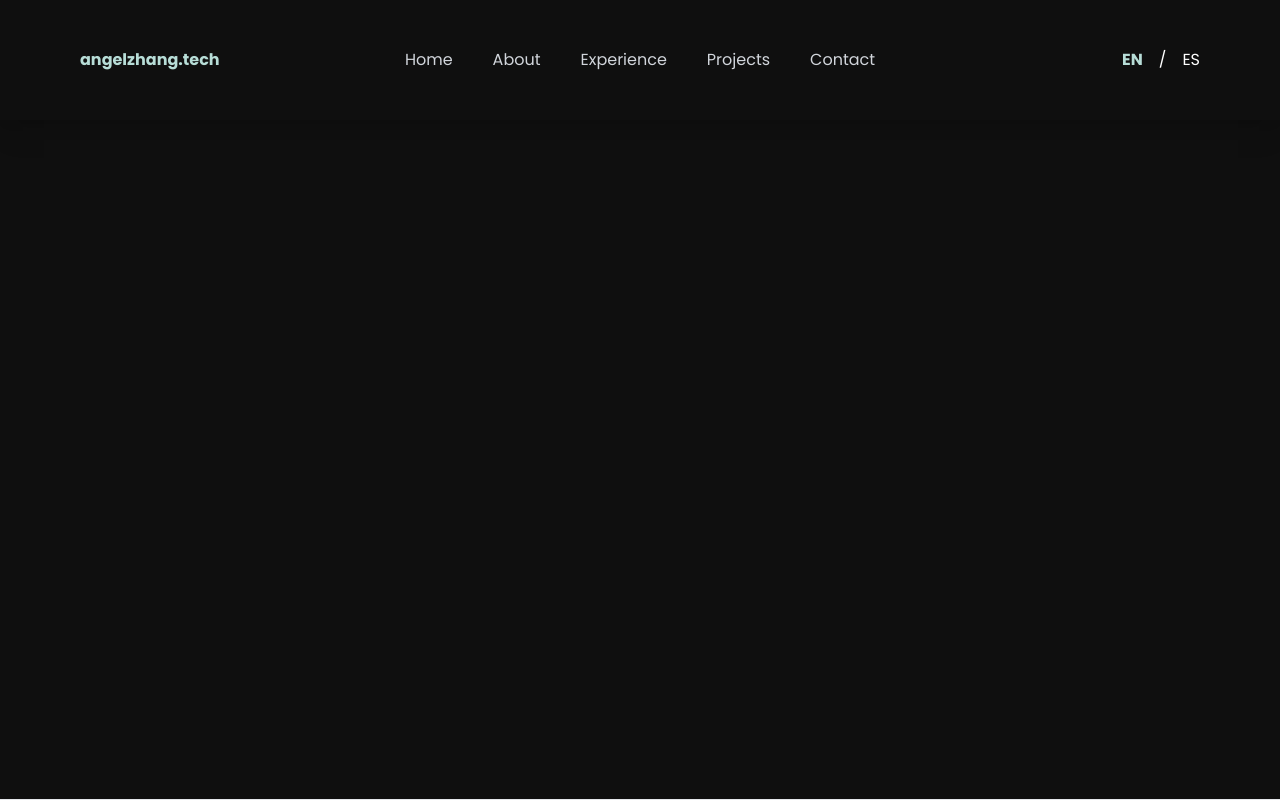
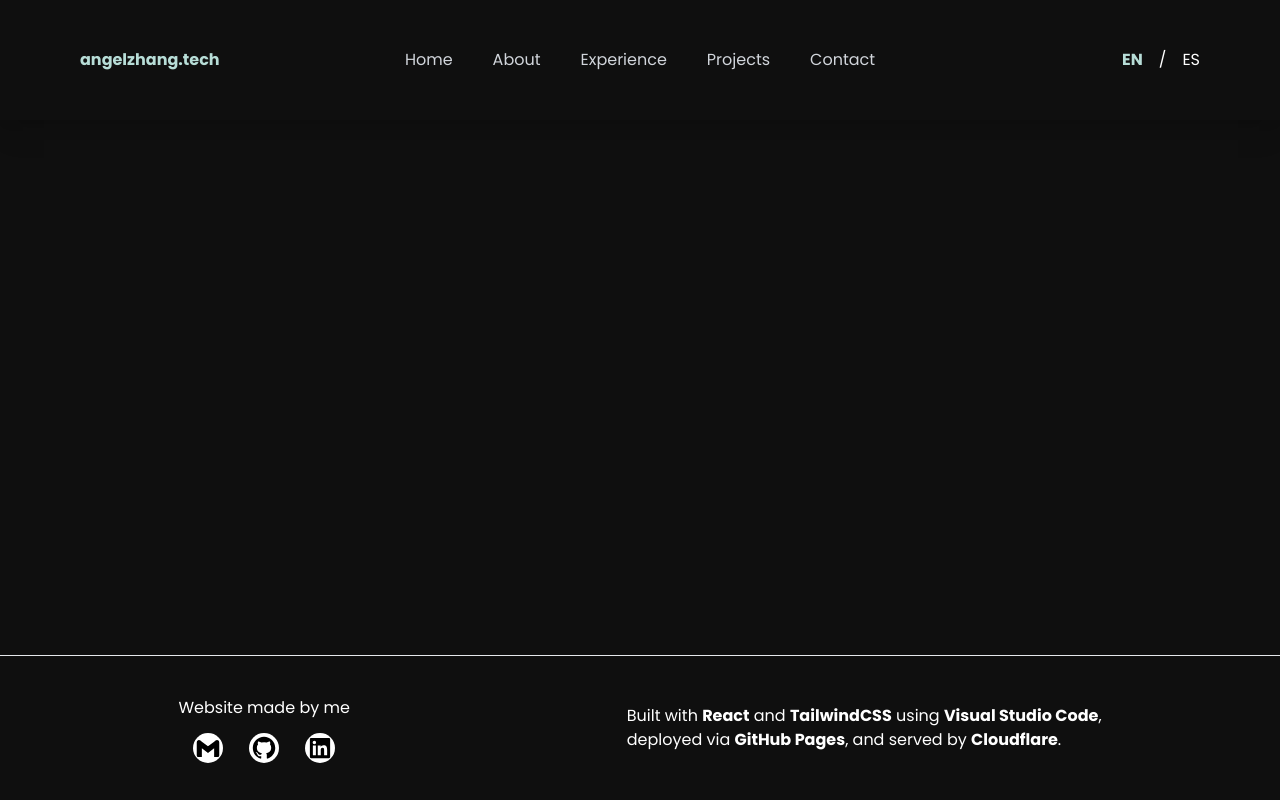
Before and after one commit to AngelZhang159/portfolio-web, a React (Vite) app: page / in a window 1280 px wide. Built offline with nearby package versions, Linux system fonts and the light colour scheme.

Commit message:
Add footer

```diff
--- a/src/components/Footer.jsx
+++ b/src/components/Footer.jsx
@@ -1,20 +1,21 @@
-export default function Footer () {
-  return (
-    <footer className='flex-1 bottom-0 fixed w-full shadow-xl'>
-      <hr />
-      {/* <Flex as="div" justify={"between"} direction={"row"} p={"6"} align={"center"} className="px-64">
-				<Flex direction={"column"}>
-					<Text as="p" align={"center"}>Made by Ángel Zhang</Text>
-					<Flex justify={"center"} align={"center"} gap={"3"} pt={"4"}>
-						<IconButtonLink link={"https://github.com/AngelZhang159"} image={"/icons/github.svg"} />
-						<IconButtonLink link={"https://www.linkedin.com/in/angelzhang159"} image={"/icons/linkedin.svg"} />
-						<IconButtonLink link={"mailto:angelzhang159@gmail.com"} image={"/icons/gmail.svg"} />
-					</Flex>
-				</Flex>
+import { Trans } from "react-i18next";
+import IconButtonLink from "./footer/IconButtonLink";
+import MadeByMe from "./footer/MadeByMe";
 
-				<Text as="p" align={"center"} justify="center">Built with <strong>React</strong> and <strong>TailwindCSS</strong> using <strong>Visual Studio Code</strong>, <br />deployed via <strong>GitHub Pages</strong>, and served by <strong>Cloudflare</strong>.
-				</Text>
-			</Flex> */}
-    </footer>
-  )
+export default function Footer() {
+	return (
+		<footer id="contact" className='bottom-0 fixed w-full text-white'>
+			<hr />
+			<div className="flex justify-around items-center p-10">
+
+				<MadeByMe />
+
+				<p>
+					<Trans i18nKey="built-with">
+						Built with <b>React</b> and <b>TailwindCSS</b> using <b>Visual Studio Code</b>, <br /> deployed via <b>GitHub Pages</b>, and served by <b>Cloudflare</b>.
+					</Trans>
+				</p>
+			</div>
+		</footer>
+	)
 }
--- a/src/components/footer/IconButtonLink.jsx
+++ b/src/components/footer/IconButtonLink.jsx
@@ -2,16 +2,8 @@ import { PropTypes } from "prop-types";
 
 export default function IconButtonLink({ link, image }) {
 	return (
-		// <Link href={link} referrerPolicy="no-referrer" target="_blank">
-		// 	<IconButton radius="full" className="bg-white hover:bg-slate-400">
-		// 		<img src={image}></img>
-		// 	</IconButton>
-		// </Link>
-		<></>
+		<a className="bg-white scale-125 rounded-full" referrerPolicy="no-referrer" target="_blank" href={link}>
+			<img src={image} className="scale-90" />
+		</a>
 	)
 }
-
-IconButtonLink.propTypes = {
-	link: PropTypes.string.isRequired,
-	image: PropTypes.string.isRequired,
-};
--- /dev/null
+++ b/src/components/footer/MadeByMe.jsx
@@ -0,0 +1,19 @@
+import IconButtonLink from "./IconButtonLink";
+import { contact } from '../../data/contact'
+import { t } from "i18next";
+
+export default function MadeByMe() {
+	return (
+		<div className="flex flex-col items-center self-center justify-center">
+			<p className="text-center pb-4">
+				{t('website-made-by-me')}
+			</p>
+
+			<div className="inline-flex gap-8 justify-center">
+				{contact.map(link => {
+					return <IconButtonLink link={link.link} image={link.image} />
+				})}
+			</div>
+		</div>
+	)
+}
--- a/src/components/header/SectionButton.jsx
+++ b/src/components/header/SectionButton.jsx
@@ -1,4 +1,5 @@
 export default function SectionButton({ text, section }) {
+
 	return (
 		<a href={`#${section}`} className='hover:scale-110 transition-transform hover:text-white' >
 			{text}
```
